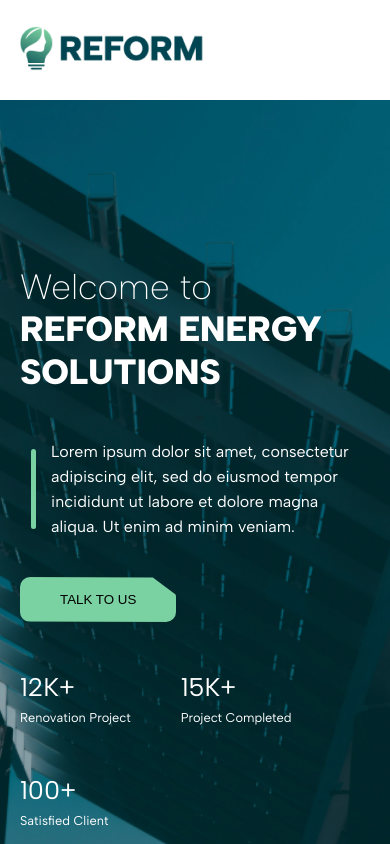
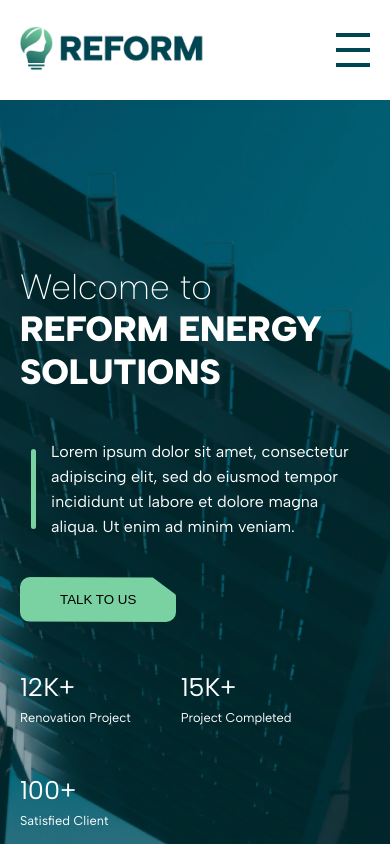
Before and after one commit to sidhu2003/reform, a React (Create React App) app: page / in a window 390 px wide. Built offline with nearby package versions, Linux system fonts and the light colour scheme.

Commit message:
new commit

```diff
--- a/src/components/Blog/new.module.css
+++ b/src/components/Blog/new.module.css
@@ -3,6 +3,7 @@
 .wrapper {
   width: 100%;
   height: fit-content;
+  margin-bottom: 50px;
 }
 .headertxt {
   margin-top: 30px;
--- a/src/components/Contact/ContactUs.module.css
+++ b/src/components/Contact/ContactUs.module.css
@@ -8,7 +8,7 @@
   height: fit-content;
   margin-top: 50px;
   flex-wrap: wrap;
-  margin-bottom: 50px;
+  margin-bottom: 70px;
 }
 
 .contactUsBtn {
@@ -54,7 +54,6 @@
   align-items: flex-start;
   flex-direction: column;
   width: 50%;
-  margin: 10% 10%;
   height: max-content;
 }
 
@@ -225,7 +224,6 @@
 
   .details {
     width: 80%;
-    margin: 10% 10%;
   }
 
   .toggleon {
--- a/src/components/Header/Header.js
+++ b/src/components/Header/Header.js
@@ -5,6 +5,27 @@
 import white_logo from "./white_logo.png";
 
 export default function Header() {
+  function changeLocation(id) {
+    document
+      .getElementsByClassName(styles.active)[0]
+      .classList.remove(styles.active);
+    document.getElementById(id).classList.add(styles.active);
+  }
+  function toogle_sidebar() {
+    const sidebar = document.getElementById("sidebar");
+    if (sidebar.style.display === "block") {
+      sidebar.style.display = "none";
+    } else sidebar.style.display = "block";
+    document
+      .getElementsByClassName(styles.bar1)[0]
+      .classList.toggle(styles.bar1_open);
+    document
+      .getElementsByClassName(styles.bar2)[0]
+      .classList.toggle(styles.bar2_open);
+    document
+      .getElementsByClassName(styles.bar3)[0]
+      .classList.toggle(styles.bar3_open);
+  }
   return (
     <div id="header" className={styles.header}>
       <div className={styles.logo}>
@@ -15,27 +36,50 @@
       </div>
       <ul className={styles.header_list}>
         <li id="header-welcome" className={styles.active}>
-          <a href="#welcome">Home</a>
+          <a onClick={(e) => changeLocation("header-welcome")} href="#welcome">
+            Home
+          </a>
         </li>
         <li id="header-about">
-          <a href="#about">About Us</a>
+          <a onClick={(e) => changeLocation("header-about")} href="#about">
+            About Us
+          </a>
         </li>
         <li id="header-services">
-          <a href="#services">Services</a>
+          <a
+            onClick={(e) => changeLocation("header-services")}
+            href="#services"
+          >
+            Services
+          </a>
         </li>
         <li id="header-testimonials">
-          <a href="#testimonials">Grant Schemes</a>
+          <a
+            onClick={(e) => changeLocation("header-testimonials")}
+            href="#testimonials"
+          >
+            Grant Schemes
+          </a>
         </li>
         <li id="header-blog">
-          <a href="#blog">News</a>
+          <a onClick={(e) => changeLocation("header-blog")} href="#blog">
+            News
+          </a>
         </li>
         <li id="header-contact">
-          <a href="#contact">Contact</a>
+          <a onClick={(e) => changeLocation("header-contact")} href="#contact">
+            Contact
+          </a>
         </li>
         <button className={styles.contact_btn}>
           <img src={phone} alt="phone" /> (+123) 4567 8909
         </button>
       </ul>
+      <div onClick={() => toogle_sidebar()} className={styles.menubar}>
+        <div className={styles.bar1}></div>
+        <div className={styles.bar2}></div>
+        <div className={styles.bar3}></div>
+      </div>
     </div>
   );
 }
--- a/src/components/Header/styles.module.css
+++ b/src/components/Header/styles.module.css
@@ -106,9 +106,85 @@
   margin-right: 10px;
 }
 
+.menubar {
+  display: flex;
+  flex-direction: column;
+  height: 34px;
+  width: 34px;
+  display: none;
+  justify-content: center;
+}
+
+.header_scroll .bar1,
+.header_scroll .bar2,
+.header_scroll .bar3 {
+  background-color: white;
+}
+
+.bar1 {
+  height: 4px;
+  width: 100%;
+  margin-top: 0px;
+  background-color: #004652;
+  transition: 0.3s all ease-in-out;
+  margin-bottom: 11px;
+}
+
+.bar2 {
+  height: 4px;
+  width: 100%;
+  background-color: #004652;
+  transition: 0.3s all ease-in-out;
+}
+
+.bar3 {
+  margin-top: 11px;
+  height: 4px;
+  width: 100%;
+  background-color: #004652;
+  transition: 0.3s all ease-in-out;
+}
+
+.bar1_open {
+  transform-origin: center;
+  animation: bar1 forwards 0.3s ease-in-out;
+  margin-bottom: -4px;
+}
+
+.bar2_open {
+  opacity: 0;
+}
+
+.bar3_open {
+  transform-origin: center;
+  animation: bar3 forwards 0.3s ease-in-out;
+  margin-top: -4px;
+}
+
+@keyframes bar1 {
+  from {
+    margin-top: 15px;
+  }
+  to {
+    transform: rotate(-45deg);
+  }
+}
+
+@keyframes bar3 {
+  from {
+    margin-bottom: 15px;
+  }
+  to {
+    transform: rotate(45deg);
+  }
+}
+
 @media (max-width: 1200px) {
   .header_list {
     display: none;
+  }
+  .menubar {
+    display: flex;
   }
   .header {
     padding: 10px 50px;
--- a/src/components/Services/styles.module.css
+++ b/src/components/Services/styles.module.css
@@ -4,6 +4,7 @@
   align-items: center;
   flex-direction: column;
   height: fit-content;
+  margin-bottom: 50px;
 }
 
 .label {
@@ -170,3 +171,11 @@
     display: none;
   }
 }
+
+@media (max-width: 650px) {
+  .title {
+    font-size: 1.2rem;
+    margin-top: 20px;
+    width: 70%;
+  }
+}
--- /dev/null
+++ b/src/components/Sidebar/Sidebar.js
@@ -0,0 +1,48 @@
+import React from "react";
+import styles from "./styles.module.css";
+import header_styles from "../Header/styles.module.css";
+
+export default function Sidebar() {
+  function close_sidebar() {
+    document.getElementById("sidebar").style.display = "none";
+    document
+      .getElementsByClassName(header_styles.bar1)[0]
+      .classList.toggle(header_styles.bar1_open);
+    document
+      .getElementsByClassName(header_styles.bar2)[0]
+      .classList.toggle(header_styles.bar2_open);
+    document
+      .getElementsByClassName(header_styles.bar3)[0]
+      .classList.toggle(header_styles.bar3_open);
+  }
+  return (
+    <div
+      id="sidebar"
+      className={styles.sidebar_overlay}
+      onClick={() => close_sidebar()}
+    >
+      <div className={styles.sidebar_container}>
+        <ul className={styles.header_list}>
+          <li id="header-welcome" className={styles.active}>
+            <a href="#welcome">Home</a>
+          </li>
+          <li id="header-about">
+            <a href="#about">About Us</a>
+          </li>
+          <li id="header-services">
+            <a href="#services">Services</a>
+          </li>
+          <li id="header-testimonials">
+            <a href="#testimonials">Grant Schemes</a>
+          </li>
+          <li id="header-blog">
+            <a href="#blog">News</a>
+          </li>
+          <li id="header-contact">
+            <a href="#contact">Contact</a>
+          </li>
+        </ul>
+      </div>
+    </div>
+  );
+}
--- /dev/null
+++ b/src/components/Sidebar/styles.module.css
@@ -0,0 +1,32 @@
+.sidebar_overlay {
+  width: 100%;
+  height: 100vh;
+  position: fixed;
+  background-color: rgba(170, 170, 170, 0.3);
+  z-index: 9999;
+  display: none;
+}
+
+.sidebar_container {
+  position: absolute;
+  right: 0%;
+  top: 0%;
+  height: 100%;
+  width: 80%;
+  background-color: #fff;
+  transition: 0.5 all ease-in-out;
+}
+
+.header_list {
+  display: flex;
+  flex-direction: column;
+  gap: 20px;
+  list-style: none;
+}
+
+.header_list a {
+  text-decoration: none;
+  font-size: 1.2rem;
+  color: black;
+  font-weight: 400;
+}
--- a/src/components/Testmonials/Testmonials.js
+++ b/src/components/Testmonials/Testmonials.js
@@ -261,13 +261,6 @@
         </div>
       </div>
       <div className={styles.controller}>
-        {console.log(
-          window.innerWidth < 650
-            ? no_of_testimonials
-            : window.innerWidth < 900
-            ? no_of_testimonials / 2
-            : no_of_testimonials / 3
-        )}
         {[
           ...Array(
             window.innerWidth < 650
--- a/src/components/Testmonials/styles.module.css
+++ b/src/components/Testmonials/styles.module.css
@@ -1,9 +1,10 @@
 .testimonials_container {
-  height: 100vh;
+  height: fit-content;
   width: 100%;
   display: flex;
   align-items: center;
   flex-direction: column;
+  margin-bottom: 50px;
 }
 
 .label {
--- a/src/components/Welcome/Questions/styles.module.css
+++ b/src/components/Welcome/Questions/styles.module.css
@@ -1,6 +1,6 @@
 .question_container {
   width: 80%;
-  height: 100%;
+  height: fit-content;
   display: flex;
   flex-direction: column;
   margin-top: 20px;
--- a/src/pages/home/Home.js
+++ b/src/pages/home/Home.js
@@ -11,6 +11,7 @@
 import Partner from "../../components/Partner/Partner";
 import Footer from "../../components/Footer/Footer";
 import New_footer from "../../components/Footer/New_footer";
+import Sidebar from "../../components/Sidebar/Sidebar";
 
 export default function Home() {
   const scroll = useRef(null);
@@ -30,6 +31,7 @@
 
   return (
     <div>
+      <Sidebar />
       <Header />
       <div
         ref={scroll}
@@ -39,6 +41,7 @@
           marginTop: "100px",
           height: "calc(100vh - 100px",
           overflow: "scroll",
+          scrollBehavior: "smooth",
         }}
       >
         <section id="welcome">
```
